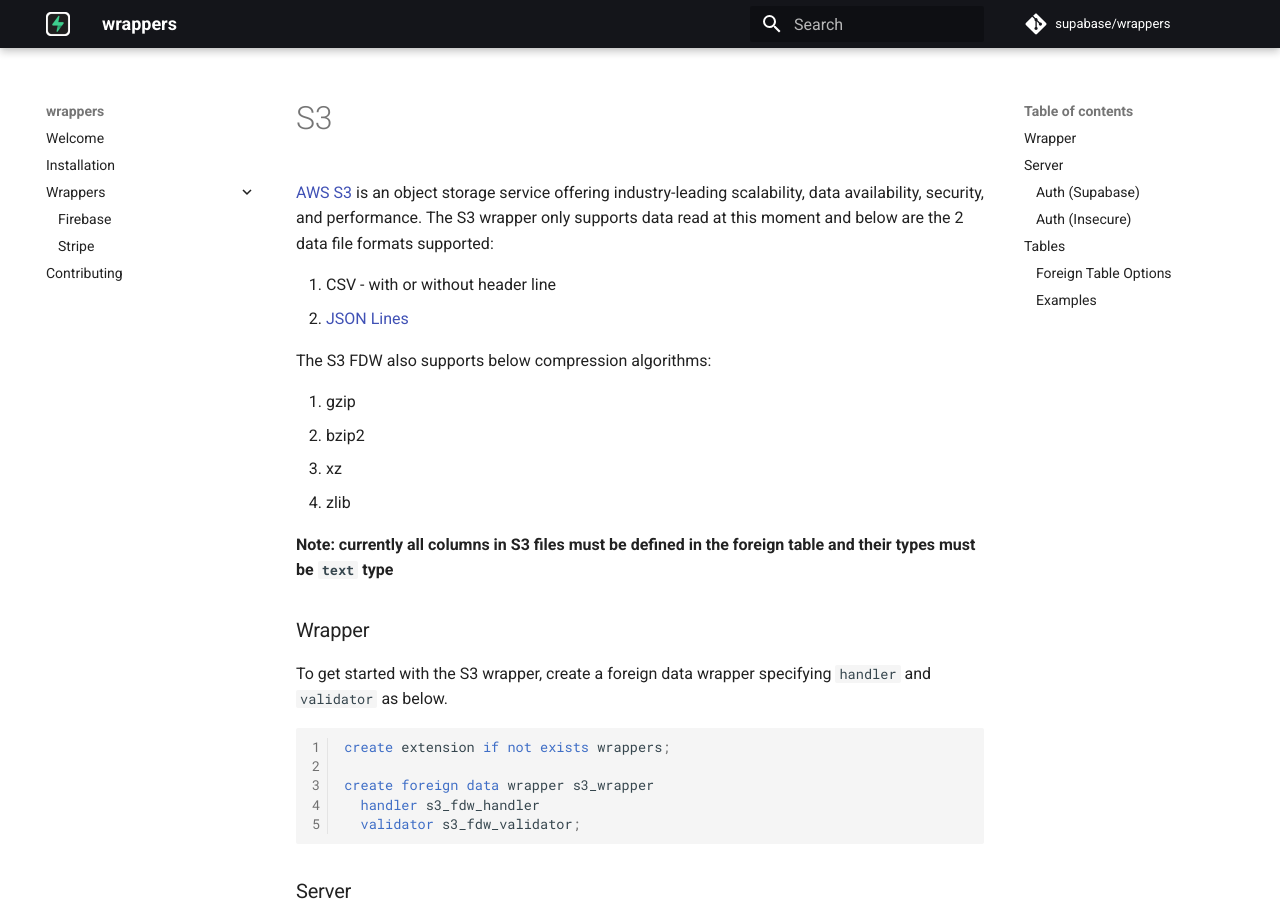
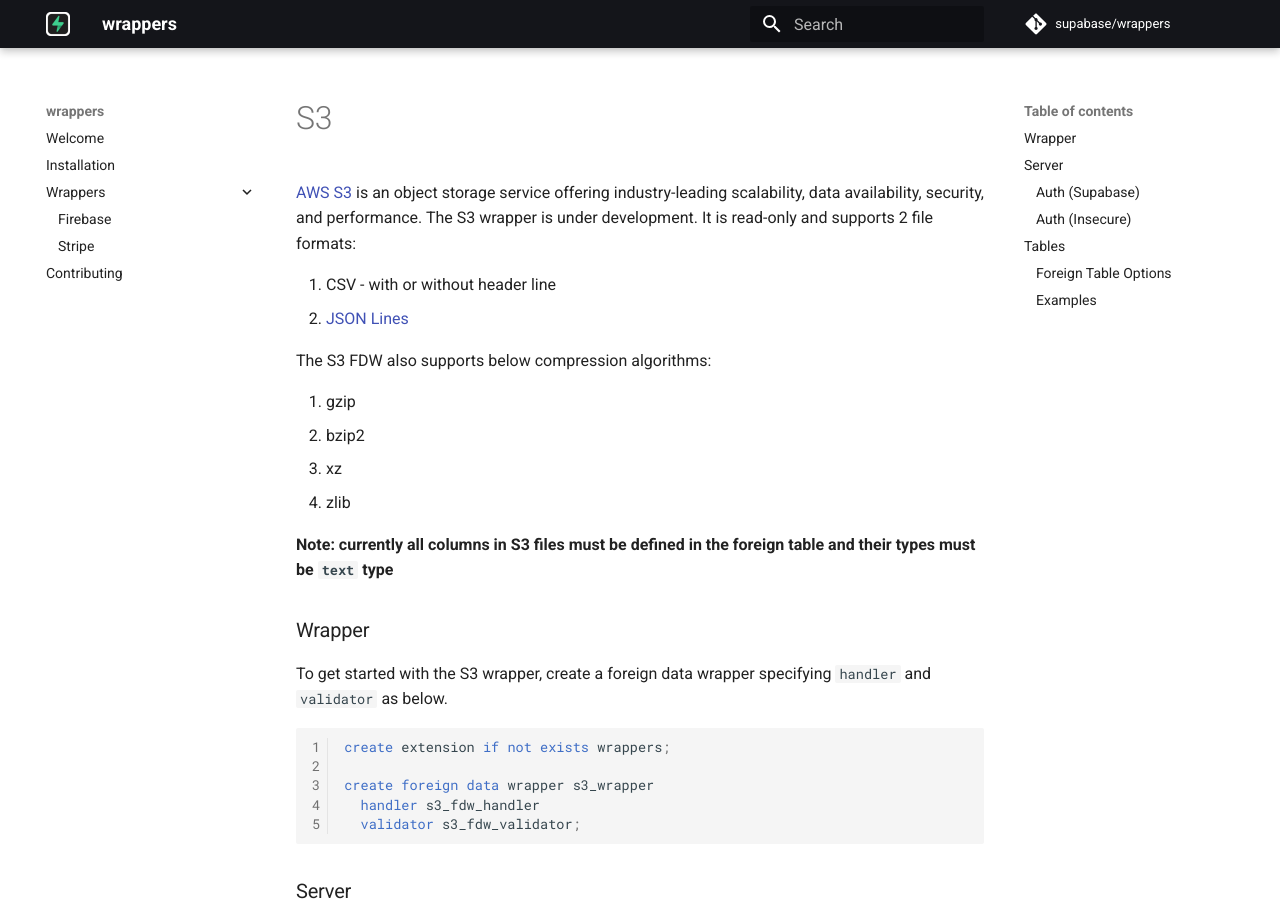
Before and after one commit to supabase/wrappers, an MkDocs documentation site: the page built from docs/s3.md, in a window 1280 px wide and 900 px high. Built offline with MkDocs 1.6.1 and Material for MkDocs 9.7.7, drawn with Linux system fonts in a browser that asks for light colours; comment, search, counter and statistics services are not loaded.

Commit message:
Update docs/s3.md
Co-authored-by: Copple <10214025+kiwicopple@users.noreply.github.com>

```diff
--- a/docs/s3.md
+++ b/docs/s3.md
@@ -1,4 +1,4 @@
-[AWS S3](https://aws.amazon.com/s3/) is an object storage service offering industry-leading scalability, data availability, security, and performance. The S3 wrapper only supports data read at this moment and below are the 2 data file formats supported:
+[AWS S3](https://aws.amazon.com/s3/) is an object storage service offering industry-leading scalability, data availability, security, and performance. The S3 wrapper is under development. It is read-only and supports 2 file formats:
 
 1. CSV - with or without header line
 2. [JSON Lines](https://jsonlines.org/)
```
